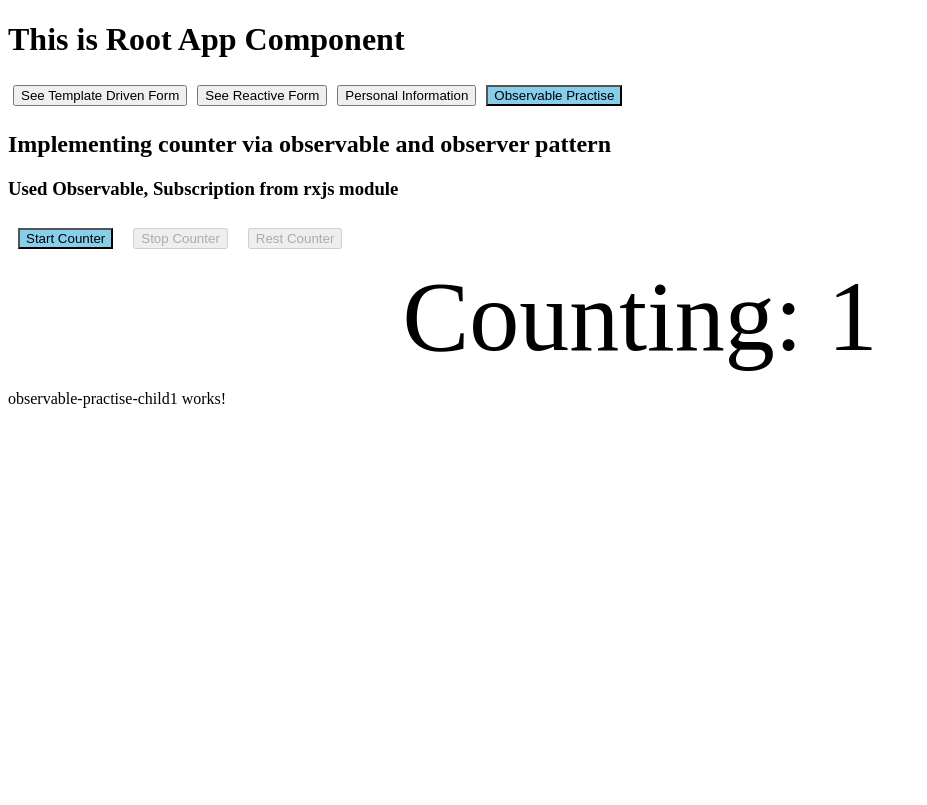
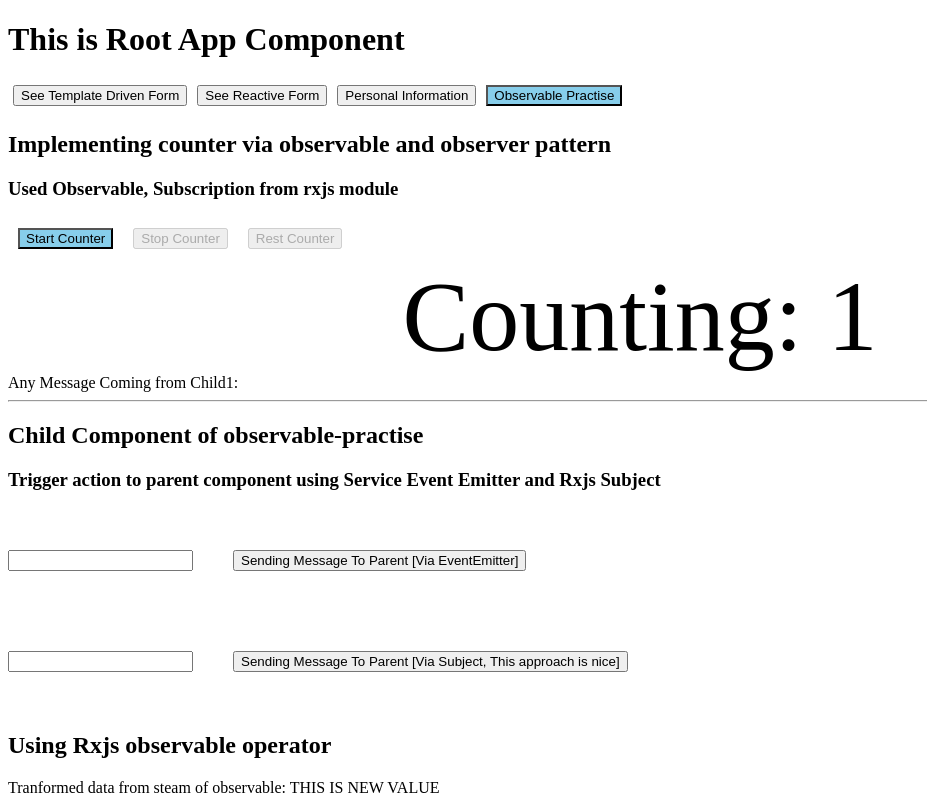
Before and after one commit to rcsthakuri/AngularJs-Practise, an Angular app: page /observable in a window 1280 px wide. Shown: the whole page, without its empty margins (0-927 px from the left). Built offline with nearby package versions, Linux system fonts and the light colour scheme.

Commit message:
Observable data transformatoin using Rxjs operator

```diff
--- a/src/app/observable-practise/observable-practise-child1/observable-practise-child1.component.css
+++ b/src/app/observable-practise/observable-practise-child1/observable-practise-child1.component.css
@@ -0,0 +1,3 @@
+div button {
+    margin: 40px;
+}
--- a/src/app/observable-practise/observable-practise-child1/observable-practise-child1.component.html
+++ b/src/app/observable-practise/observable-practise-child1/observable-practise-child1.component.html
@@ -1 +1,16 @@
-<p>observable-practise-child1 works!</p>
+<div>
+    <h2>Child Component of observable-practise</h2>
+    <h3>Trigger action to parent component using Service Event Emitter and Rxjs Subject</h3>
+    <div>
+        <input type="text" [(ngModel)]="observableService.messageFromChild" />
+        <Button (click)="msgToParentViaEEmiter()">Sending Message To Parent [Via EventEmitter]</Button>
+    </div>
+    <div>
+        <input type="text" [(ngModel)]="observableService.messageFromChild" />
+        <Button (click)="msgToParentViaSub()">Sending Message To Parent [Via Subject, This approach is nice]</Button>
+    </div>
+    <div>
+        <h2>Using Rxjs observable operator</h2>
+        <span>Tranformed data from steam of observable: {{showObsData}}</span>
+    </div>
+</div>
--- a/src/app/observable-practise/observable-practise-child1/observable-practise-child1.component.ts
+++ b/src/app/observable-practise/observable-practise-child1/observable-practise-child1.component.ts
@@ -1,4 +1,7 @@
 import { Component, OnInit } from '@angular/core';
+import { Observable, Subscription } from 'rxjs';
+import { map } from 'rxjs/operators'
+import { ObservableTestService } from 'src/app/observable-test.service';
 
 @Component({
   selector: 'app-observable-practise-child1',
@@ -6,10 +9,29 @@ import { Component, OnInit } from '@angular/core';
   styleUrls: ['./observable-practise-child1.component.css']
 })
 export class ObservablePractiseChild1Component implements OnInit {
-
-  constructor() { }
+  myCustomSubscription: Subscription;
+  showObsData: String;
+  // dataTranformData = {
+  //   name: 'ramchandra shahi thakuri',
+  //   age: 25,
+  // }
+  myCustomObservable = new Observable(
+    observer => {
+      observer.next('This is new value')
+    }
+  )
+  constructor(public observableService: ObservableTestService) { }
 
   ngOnInit(): void {
+    this.myCustomSubscription = this.myCustomObservable.pipe(map(data => { return String(data).toUpperCase()})).subscribe(obsData => this.showObsData = obsData)
+  }
+  msgToParentViaEEmiter() {
+    console.log('msgToParent handler')
+    this.observableService.messageEmitter.emit(this.observableService.messageFromChild);
+  }
+  msgToParentViaSub() {
+    console.log('msgToParent handler')
+    this.observableService.messageEmitter.next(this.observableService.messageFromChild);
   }
 
 }
--- a/src/app/observable-practise/observable-practise.component.html
+++ b/src/app/observable-practise/observable-practise.component.html
@@ -8,5 +8,9 @@
     <div class="countingContainer">
        Counting: {{counter}}
     </div>
-    <app-observable-practise-child1></app-observable-practise-child1>
+    <div>
+        <span>Any Message Coming from Child1: {{child1Msg}}</span>
+    </div>
 </div>
+<hr>
+<app-observable-practise-child1></app-observable-practise-child1>
--- a/src/app/observable-practise/observable-practise.component.ts
+++ b/src/app/observable-practise/observable-practise.component.ts
@@ -1,5 +1,6 @@
 import { Component, OnInit, OnDestroy, EventEmitter } from '@angular/core';
-import { Observable, Subscription } from 'rxjs';
+import { Observable, ObservableLike, Subscription } from 'rxjs';
+import { ObservableTestService } from '../observable-test.service';
 
 @Component({
   selector: 'app-observable-practise',
@@ -10,11 +11,14 @@ export class ObservablePractiseComponent implements OnInit, OnDestroy {
   // Creating custom observable for counting number
   // https://www.youtube.com/watch?v=X_QZq_X_QZs  (1:00:00)
   subscription : Subscription;
+  childMsgSubToEEmitter: Subscription;
+  childMsgSubToSubject: Subscription
   counter = 1;
   startBtnDisabled : boolean;
   runCounter: boolean =  true;
   stopBtnDisabled : boolean = true;
   resetBtnDisabled: boolean = true;
+  child1Msg: String;
   countingCutomObservable = new Observable(observer => {
     setInterval(
       () => {
@@ -29,8 +33,10 @@ export class ObservablePractiseComponent implements OnInit, OnDestroy {
         }
       }, 1000)
     })
-  constructor() {}
+  constructor(private obsService: ObservableTestService) {}
   ngOnInit(): void {
+    this.childMsgSubToEEmitter = this.obsService.messageEmitter.subscribe(msg => this.child1Msg = msg)
+    this.childMsgSubToSubject = this.obsService.messageSubject.subscribe(msg => this.child1Msg = msg)
 
 
   }
@@ -63,9 +69,17 @@ export class ObservablePractiseComponent implements OnInit, OnDestroy {
     this.resetBtnDisabled = true;
     this.stopBtnDisabled = true;
   }
+  // msgFromChild() {
+  //   // console.log($event)
+  //   console.log("msgFromChild handler")
+  //   this.childMsgSub = this.obsService.messageEmitter.subscribe(msg => this.child1Msg = msg)
+  // }
   ngOnDestroy() {
     console.log("Observable-practise component destroyed!")
-    this.subscription.unsubscribe()
+    this.subscription.unsubscribe();
+    this.childMsgSubToSubject.unsubscribe();
+    this.childMsgSubToEEmitter.unsubscribe();
+
   }
 
 }
--- a/src/app/observable-test.service.ts
+++ b/src/app/observable-test.service.ts
@@ -1,10 +1,13 @@
 import { Injectable, EventEmitter } from '@angular/core';
+import { Subject } from 'rxjs';
 
 @Injectable({
   providedIn: 'root'
 })
 export class ObservableTestService {
-  eventEmitter = new EventEmitter<String>()
+  messageFromChild: String = '';
+  messageEmitter = new EventEmitter<String>()
+  messageSubject = new Subject<string>()
   constructor() { }
 
 }
```
